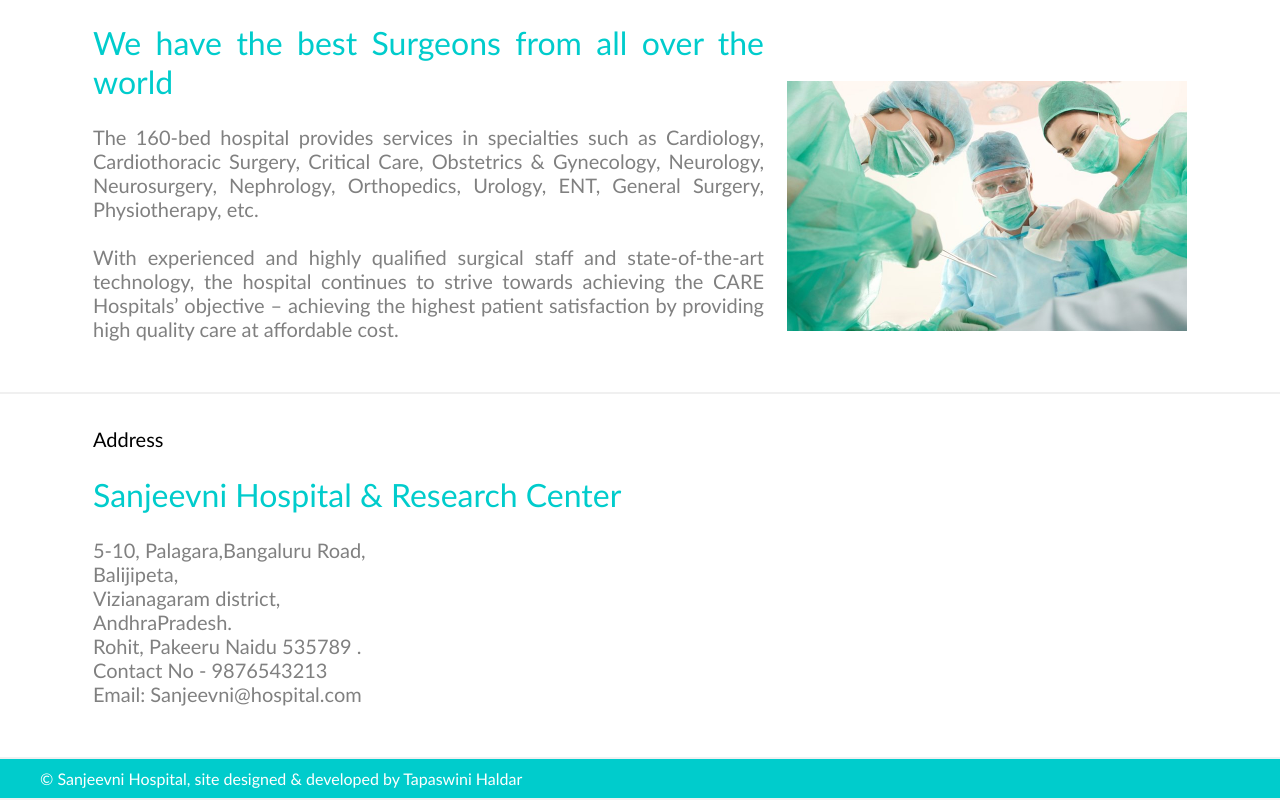
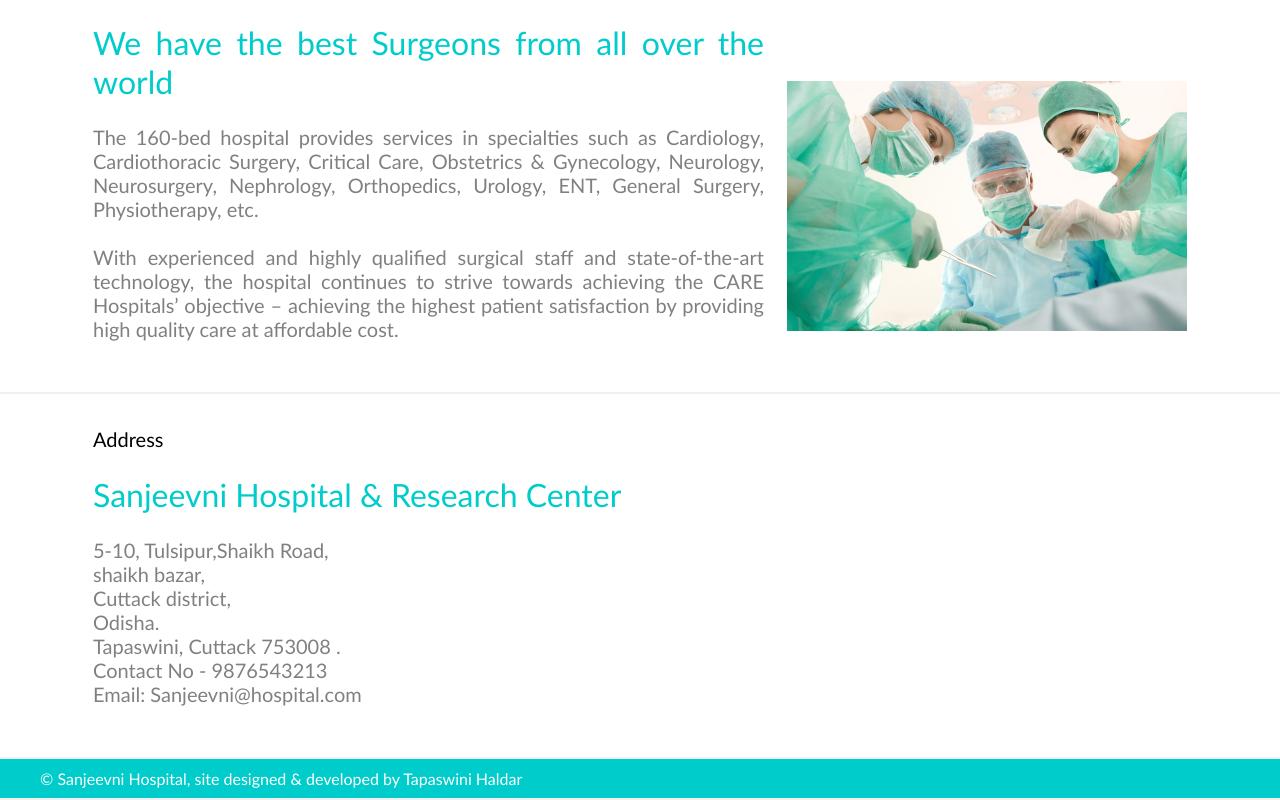
Before and after one commit to TapaswiniHaldar/HospitalMagementSystem, a plain HTML site: page about.html in a window 1280 px wide. Shown: the part 1028-1828 px from the top of the page. Drawn offline with Linux system fonts and the light colour scheme.

Commit message:
first commit

```diff
--- a/about.html
+++ b/about.html
@@ -115,9 +115,9 @@
 
 					<font color="#00cccc" size="6px"> Sanjeevni Hospital & Research Center</font> <br> <br>
 
-5-10, Palagara,Bangaluru  Road,<br>
-Balijipeta, <br>Vizianagaram district,<br>
-AndhraPradesh.<br> Rohit, Pakeeru Naidu 535789 .<br> Contact No - 9876543213 <br> Email: Sanjeevni@hospital.com<br><br>
+ 5-10, Tulsipur,Shaikh Road,<br>
+ shaikh bazar, <br>Cuttack district,<br>
+ Odisha.<br> Tapaswini, Cuttack 753008 .<br> Contact No - 9876543213 <br> Email: Sanjeevni@hospital.com<br><br>
 
 
 <br>
```
Also changed, not shown: 1 other file.
